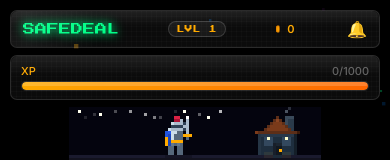
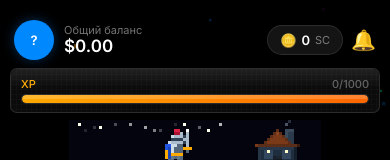
Before and after one commit to marikk852/freelance-app, a React (Vite) app in the folder miniapp/: page / in a window 390 px wide. Shown: the top 160 px of the page. Built offline with nearby package versions, Linux system fonts and the light colour scheme; no server answers; what @tonconnect/ui-react would draw is missing.

Commit message:
feat: redesign mobile HUD — avatar + balance left, coins + bell right

```diff
--- a/miniapp/src/pages/Home.tsx
+++ b/miniapp/src/pages/Home.tsx
@@ -103,6 +103,20 @@ export function Home() {
   const countCoins  = useCountUp(profile?.safe_coins ?? 0, 1500);
   const countStreak = useCountUp(profile?.streak_days ?? 0, 800);
 
+  // Общий баланс = сумма amount_usd активных сделок
+  const totalBalanceUsd = activeDeals.reduce((s: number, d: any) => s + (Number(d.amount_usd) || 0), 0);
+
+  // Инициалы для аватарки
+  const initials = (() => {
+    const f = profile?.first_name || user?.first_name || '';
+    const l = profile?.last_name  || user?.last_name  || '';
+    return ((f[0] || '') + (l[0] || '')).toUpperCase() || (profile?.username?.[0] || '?').toUpperCase();
+  })();
+
+  // Цвет аватарки на основе telegram_id
+  const avatarColors = ['#0088ff','#00cc88','#ff6644','#aa44ff','#ffaa00','#ff4488'];
+  const avatarColor  = avatarColors[(Number(profile?.telegram_id || 0)) % avatarColors.length];
+
   const go = (path: string) => {
     tg?.HapticFeedback?.impactOccurred('medium');
     navigate(path);
@@ -150,19 +164,69 @@ export function Home() {
 
       {/* ── Mobile-only: HUD + XP + Scene ── */}
       <div className="mobile-only">
-        <div className="gl hud card-stagger-1">
-          <div className="pxgrid" /><div className="sh" />
-          <div className="logo">SAFEDEAL</div>
-          <div className="gl-pill lvl" style={{ padding: '3px 8px' }}>LVL {profile?.level ?? 1}</div>
-          <div className="coins" onClick={() => setBurst(b => !b)} style={{ cursor: 'pointer' }}>
-            <span className="pcoin" style={{ background: '#ffaa00', borderColor: '#ff8800' }} />
-            {countCoins.toLocaleString()}
+        {/* ── New HUD: avatar + balance | coins + bell ── */}
+        <div style={{
+          display: 'flex', alignItems: 'center', justifyContent: 'space-between',
+          padding: '10px 4px 8px', gap: '8px',
+        }}>
+          {/* Left: avatar + balance */}
+          <div style={{ display: 'flex', alignItems: 'center', gap: '10px' }}>
+            {/* Avatar circle */}
+            <div style={{
+              width: '40px', height: '40px', borderRadius: '50%',
+              background: avatarColor,
+              display: 'flex', alignItems: 'center', justifyContent: 'center',
+              flexShrink: 0,
+              fontSize: '13px', fontWeight: 700, color: '#fff',
+              fontFamily: 'Inter, sans-serif',
+              boxShadow: `0 0 12px ${avatarColor}55`,
+            }}>
+              {initials}
             </div>
-          <div onClick={() => go('/notifications')} style={{ position: 'relative', cursor: 'pointer', marginLeft: '4px', lineHeight: 0 }}>
-            <span style={{ fontSize: '16px' }}>🔔</span>
+            {/* Balance info */}
+            <div style={{ display: 'flex', flexDirection: 'column', gap: '2px' }}>
+              <span style={{
+                fontSize: '11px', color: 'rgba(255,255,255,0.45)',
+                fontFamily: 'Inter, sans-serif', fontWeight: 400, lineHeight: 1,
+              }}>Общий баланс</span>
+              <span style={{
+                fontSize: '17px', color: '#fff',
+                fontFamily: 'Inter, sans-serif', fontWeight: 600, lineHeight: 1,
+              }}>
+                ${totalBalanceUsd.toFixed(2)}
+              </span>
+            </div>
+          </div>
+
+          {/* Right: coins pill + bell */}
+          <div style={{ display: 'flex', alignItems: 'center', gap: '8px', flexShrink: 0 }}>
+            {/* SafeCoins pill */}
+            <div
+              onClick={() => setBurst(b => !b)}
+              style={{
+                background: 'rgba(255,255,255,0.08)', border: '1px solid rgba(255,255,255,0.1)',
+                borderRadius: '20px', padding: '6px 12px', cursor: 'pointer',
+                display: 'flex', alignItems: 'center', gap: '5px',
+              }}
+            >
+              <span style={{ fontSize: '13px' }}>🪙</span>
+              <span style={{
+                fontSize: '13px', fontWeight: 600, color: '#fff',
+                fontFamily: 'Inter, sans-serif',
+              }}>
+                {(profile?.safe_coins ?? 0).toLocaleString()}
+              </span>
+              <span style={{
+                fontSize: '11px', color: 'rgba(255,255,255,0.45)',
+                fontFamily: 'Inter, sans-serif',
+              }}>SC</span>
+            </div>
+            {/* Bell */}
+            <div onClick={() => go('/notifications')} style={{ position: 'relative', cursor: 'pointer', lineHeight: 0 }}>
+              <span style={{ fontSize: '20px' }}>🔔</span>
               {unreadCount > 0 && (
                 <span style={{
-                position: 'absolute', top: '-4px', right: '-6px',
+                  position: 'absolute', top: '-3px', right: '-5px',
                   minWidth: '14px', height: '14px',
                   background: '#ff4466', borderRadius: '7px', fontSize: '7px', color: '#fff',
                   fontFamily: '"Press Start 2P", monospace',
@@ -172,6 +236,7 @@ export function Home() {
                   {unreadCount > 99 ? '99+' : unreadCount}
                 </span>
               )}
+            </div>
           </div>
         </div>
         <div className="gl xp-w card-stagger-2">
```
Lines whose indentation alone changed are shown as unchanged.
